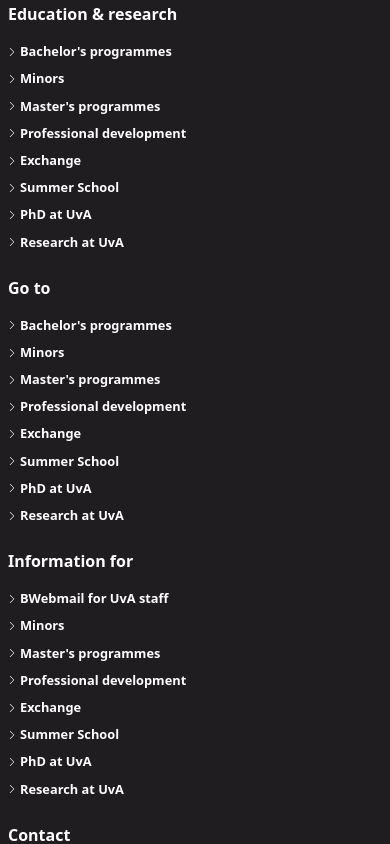
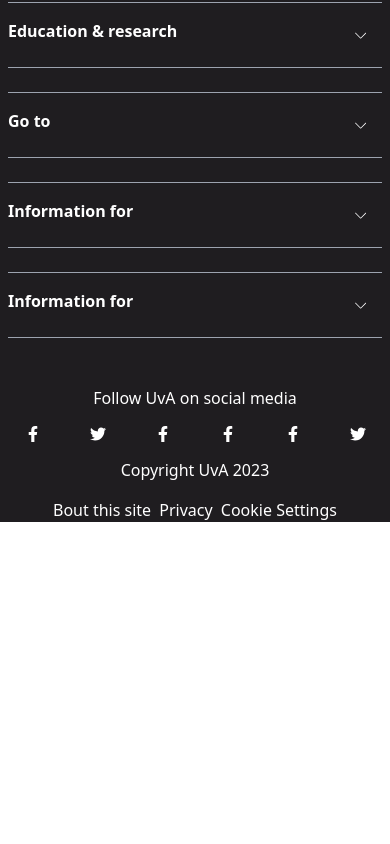
Before and after one commit to haroldmud/amsterdam-university, a Next.js app: page / in a window 390 px wide. Shown: the part 3560-4404 px from the top of the page. After the commit the page ends 4082 px from the top, so only its background shows below. Built offline with nearby package versions, Linux system fonts and the light colour scheme.

Commit message:
Feat: Add functionality to the footer

```diff
--- a/components/interface/footer.jsx
+++ b/components/interface/footer.jsx
@@ -1,8 +1,15 @@
 import { SlArrowUp } from 'react-icons/sl'
+import { SlArrowDown } from 'react-icons/sl'
 import { SlArrowRight } from 'react-icons/sl'
 import { FaFacebookF, FaTwitter } from 'react-icons/fa'
+import { useState } from 'react'
+
 
 export default function Footer(){
+  const [isOpen, setIsOpen] = useState(false)
+  const [isOpen1, setIsOpen1] = useState(false)
+  const [isOpen2, setIsOpen2] = useState(false)
+  const [isOpen3, setIsOpen3] = useState(false)
   return (
     <section className="bg-dark mt-20">
       <section className="max-w-[80rem] text-white mx-auto w-full">
@@ -11,8 +18,14 @@
           <a href="#header" className="w-fit h-fit p-3 bg-gray-400 hover:bg-grey hover:text-dark rounded-sm"><SlArrowUp/></a>
         </div>
         <div className="flex lg:flex-row flex-col  pl-2 lg:gap-32 gap-6 mt-12">
-          <div className="flex-col flex gap-2">
-            <h2 className="font-bold mb-2">Education & research</h2>
+          <div className="flex-col flex gap-2 lg:border-none border-b border-gray-400 mr-2">
+            <h2 className="font-bold pb-3 lg:block hidden lg:my-0 my-auto ">Education & research</h2>
+            <div onClick={()=> setIsOpen(current => !current)} className='lg:hidden flex  justify-between lg:border-none border-t  border-gray-400 py-4'>
+              <h2 className="font-bold mb-2 lg:my-0 my-auto">Education & research</h2>
+              <span className='lg:hidden my-auto text-[0.7rem] pr-4'>
+                { isOpen ? <SlArrowUp/> :<SlArrowDown/>}</span>
+            </div>
+            <div className={`${isOpen ? "block pb-3" : "hidden"}`}>
               <span className="flex gap-1 text-[0.8rem] font-semibold"><span className="text-[0.5rem] my-auto "><SlArrowRight/></span> Bachelor's programmes</span>
               <span className="flex gap-1 text-[0.8rem] font-semibold"><span className="text-[0.5rem] my-auto "><SlArrowRight/></span> Minors</span>
               <span className="flex gap-1 text-[0.8rem] font-semibold"><span className="text-[0.5rem] my-auto "><SlArrowRight/></span> Master's programmes</span>
@@ -22,8 +35,15 @@
               <span className="flex gap-1 text-[0.8rem] font-semibold"><span className="text-[0.5rem] my-auto "><SlArrowRight/></span> PhD at UvA</span>
               <span className="flex gap-1 text-[0.8rem] font-semibold"><span className="text-[0.5rem] my-auto "><SlArrowRight/></span> Research at UvA</span>
             </div>
-          <div className="flex-col flex gap-2">
-            <h2 className="font-bold mb-2">Go to</h2>
+          </div>
+          <div className="flex-col flex gap-2 lg:border-none border-b border-gray-400 mr-2">
+            <h2 className="font-bold pb-3 lg:block hidden lg:my-0 my-auto ">Go to</h2>
+            <div onClick={()=> setIsOpen1(current => !current)} className='lg:hidden flex  justify-between lg:border-none border-t  border-gray-400 py-4'>
+              <h2 className="font-bold mb-2 lg:my-0 my-auto">Go to</h2>
+              <span className='lg:hidden my-auto text-[0.7rem] pr-4'>
+                { isOpen1 ? <SlArrowUp/> :<SlArrowDown/>}</span>
+            </div>
+            <div className={`${isOpen1 ? "block pb-3" : "hidden"}`}>
               <span className="flex gap-1 text-[0.8rem] font-semibold"><span className="text-[0.5rem] my-auto "><SlArrowRight/></span> Bachelor's programmes</span>
               <span className="flex gap-1 text-[0.8rem] font-semibold"><span className="text-[0.5rem] my-auto "><SlArrowRight/></span> Minors</span>
               <span className="flex gap-1 text-[0.8rem] font-semibold"><span className="text-[0.5rem] my-auto "><SlArrowRight/></span> Master's programmes</span>
@@ -33,8 +53,15 @@
               <span className="flex gap-1 text-[0.8rem] font-semibold"><span className="text-[0.5rem] my-auto "><SlArrowRight/></span> PhD at UvA</span>
               <span className="flex gap-1 text-[0.8rem] font-semibold"><span className="text-[0.5rem] my-auto "><SlArrowRight/></span> Research at UvA</span>
             </div>
-          <div className="flex-col flex gap-2">
-            <h2 className="font-bold mb-2">Information for</h2>
+          </div>
+          <div className="flex-col flex gap-2 lg:border-none border-b border-gray-400 mr-2">
+            <h2 className="font-bold pb-3 lg:block hidden lg:my-0 my-auto ">Information for</h2>
+            <div onClick={()=> setIsOpen2(current => !current)} className='lg:hidden flex  justify-between lg:border-none border-t  border-gray-400 py-4'>
+              <h2 className="font-bold mb-2 lg:my-0 my-auto">Information for</h2>
+              <span className='lg:hidden my-auto text-[0.7rem] pr-4'>
+                { isOpen2 ? <SlArrowUp/> :<SlArrowDown/>}</span>
+            </div>
+            <div className={`${isOpen2 ? "block pb-3" : "hidden"}`}>
               <span className="flex gap-1 text-[0.8rem] font-semibold"><span className="text-[0.5rem] my-auto "><SlArrowRight/></span> BWebmail for UvA staff</span>
               <span className="flex gap-1 text-[0.8rem] font-semibold"><span className="text-[0.5rem] my-auto "><SlArrowRight/></span> Minors</span>
               <span className="flex gap-1 text-[0.8rem] font-semibold"><span className="text-[0.5rem] my-auto "><SlArrowRight/></span> Master's programmes</span>
@@ -44,12 +71,20 @@
               <span className="flex gap-1 text-[0.8rem] font-semibold"><span className="text-[0.5rem] my-auto "><SlArrowRight/></span> PhD at UvA</span>
               <span className="flex gap-1 text-[0.8rem] font-semibold"><span className="text-[0.5rem] my-auto "><SlArrowRight/></span> Research at UvA</span>
             </div>
-          <div className="flex-col flex gap-2">
-            <h2 className="font-bold mb-2">Contact</h2>
+          </div>
+          <div className="flex-col flex gap-2 lg:border-none border-b border-gray-400 mr-2">
+            <h2 className="font-bold pb-3 lg:block hidden lg:my-0 my-auto ">Contact</h2>
+            <div onClick={()=> setIsOpen3(current => !current)} className='lg:hidden flex  justify-between lg:border-none border-t  border-gray-400 py-4'>
+              <h2 className="font-bold mb-2 lg:my-0 my-auto">Information for</h2>
+              <span className='lg:hidden my-auto text-[0.7rem] pr-4'>
+                { isOpen3 ? <SlArrowUp/> :<SlArrowDown/>}</span>
+            </div>
+            <div className={`${isOpen3 ? "block pb-3" : "hidden"}`}>
               <span className="flex gap-1 text-[0.8rem] font-semibold"><span className="text-[0.5rem] my-auto "><SlArrowRight/></span> Contact information</span>
               <span className="flex gap-1 text-[0.8rem] font-semibold"><span className="text-[0.5rem] my-auto "><SlArrowRight/></span> Locations</span>
               <span className="flex gap-1 text-[0.8rem] font-semibold"><span className="text-[0.5rem] my-auto "><SlArrowRight/></span> Contact Student Services</span>
               <span className="flex gap-1 text-[0.8rem] font-semibold"><span className="text-[0.5rem] my-auto "><SlArrowRight/></span> The UvA and social media</span>
+            </div>
           </div>
         </div>
         <div className=" border-t border-gray-400 lg:flex hidden justify-between px-2 text-gray-400 py-4 mt-8">
```
Lines whose indentation alone changed are shown as unchanged.
